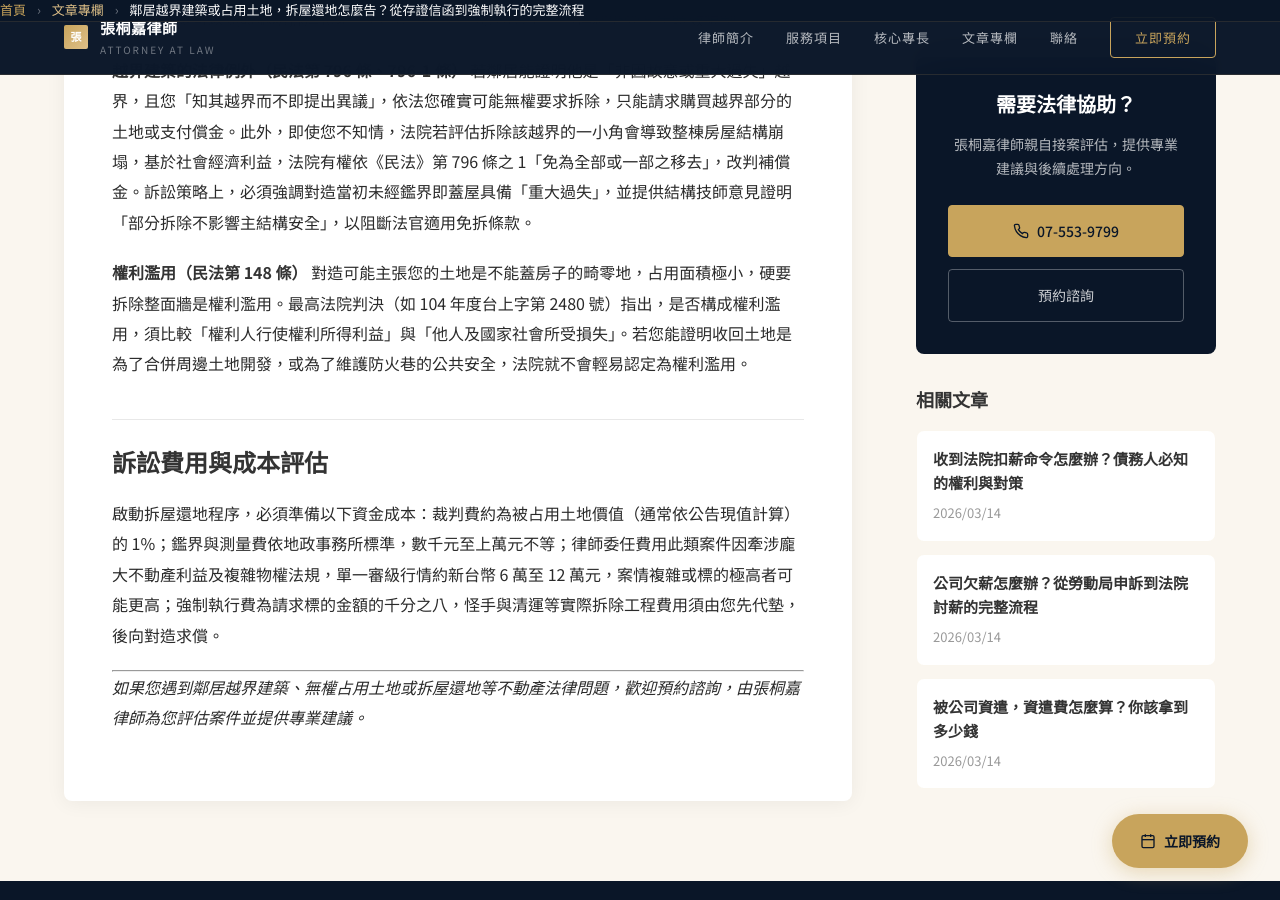
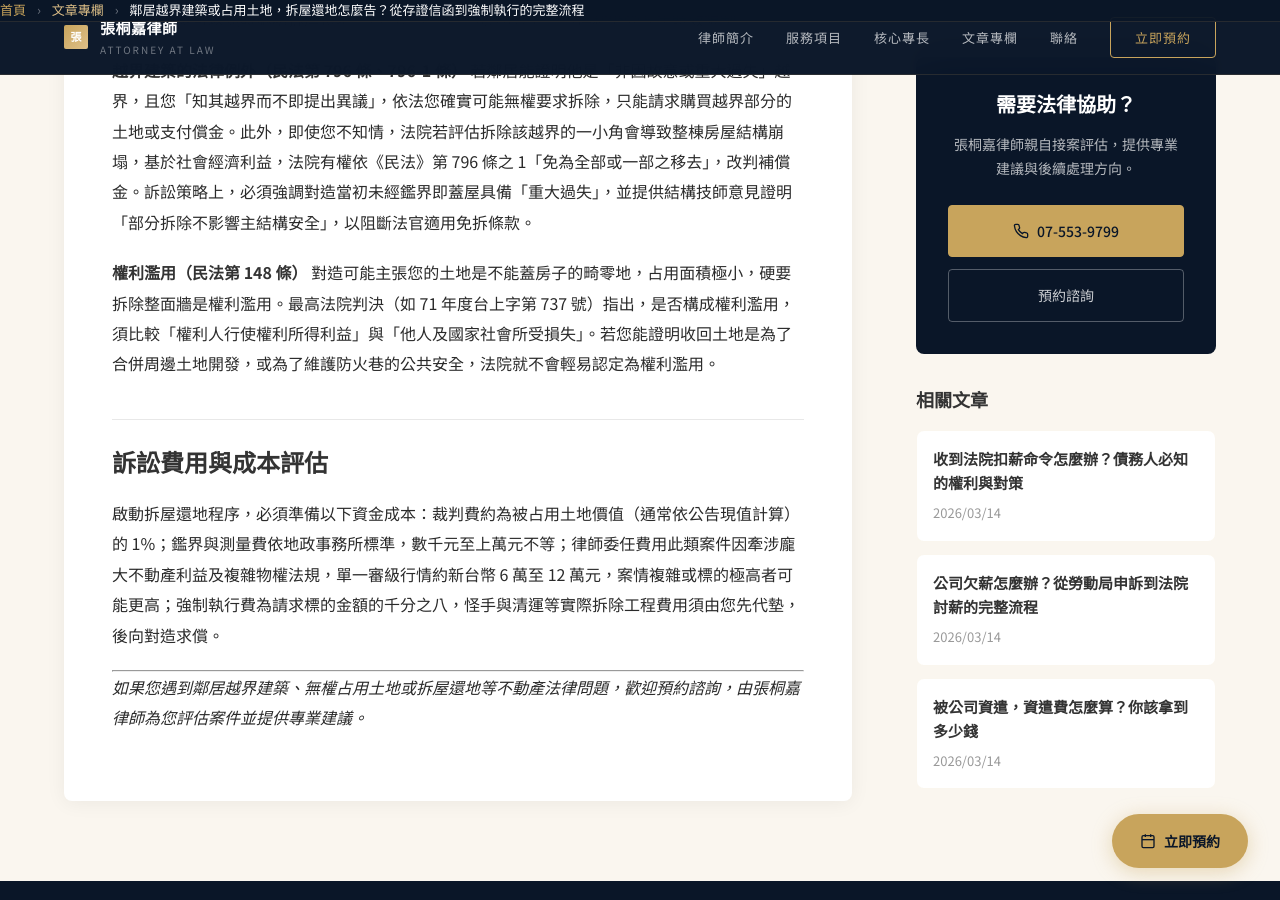
Before and after one commit to let0448/tclaw.tw, a Jekyll site: the page built from _posts/2026-03-09-demolition-and-land-return-legal-guide.md, in a window 1280 px wide and 900 px high, scrolled down 2215 px. Built offline with Jekyll 4.4.1, drawn with Linux system fonts in a browser that asks for light colours.

Commit message:
Update 2026-03-09-demolition-and-land-return-legal-guide.md

```diff
--- a/_posts/2026-03-09-demolition-and-land-return-legal-guide.md
+++ b/_posts/2026-03-09-demolition-and-land-return-legal-guide.md
@@ -37,7 +37,7 @@ category: 不動產法律
 
 **越界建築的法律例外（民法第 796 條、796-1 條）** 若鄰居能證明他是「非因故意或重大過失」越界，且您「知其越界而不即提出異議」，依法您確實可能無權要求拆除，只能請求購買越界部分的土地或支付償金。此外，即使您不知情，法院若評估拆除該越界的一小角會導致整棟房屋結構崩塌，基於社會經濟利益，法院有權依《民法》第 796 條之 1「免為全部或一部之移去」，改判補償金。訴訟策略上，必須強調對造當初未經鑑界即蓋屋具備「重大過失」，並提供結構技師意見證明「部分拆除不影響主結構安全」，以阻斷法官適用免拆條款。
 
-**權利濫用（民法第 148 條）** 對造可能主張您的土地是不能蓋房子的畸零地，占用面積極小，硬要拆除整面牆是權利濫用。最高法院判決（如 104 年度台上字第 2480 號）指出，是否構成權利濫用，須比較「權利人行使權利所得利益」與「他人及國家社會所受損失」。若您能證明收回土地是為了合併周邊土地開發，或為了維護防火巷的公共安全，法院就不會輕易認定為權利濫用。
+**權利濫用（民法第 148 條）** 對造可能主張您的土地是不能蓋房子的畸零地，占用面積極小，硬要拆除整面牆是權利濫用。最高法院判決（如 71 年度台上字第 737 號）指出，是否構成權利濫用，須比較「權利人行使權利所得利益」與「他人及國家社會所受損失」。若您能證明收回土地是為了合併周邊土地開發，或為了維護防火巷的公共安全，法院就不會輕易認定為權利濫用。
 
 ## 訴訟費用與成本評估
 
```
